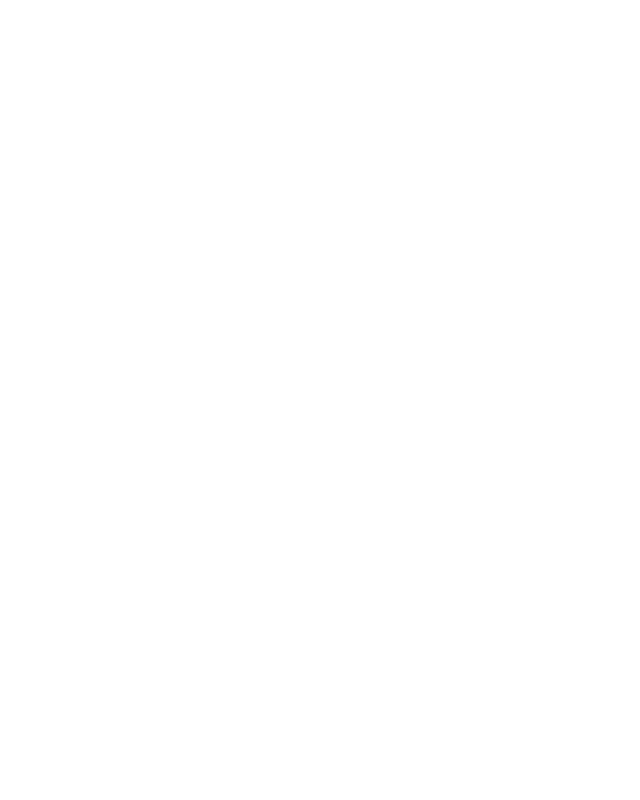
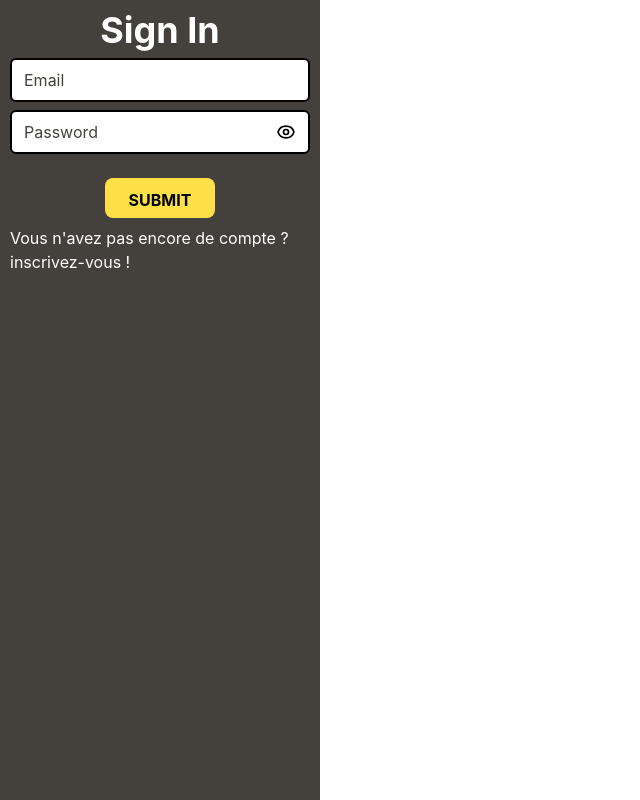
Before and after one commit to kvong92/TV_Series_Tracker, a React (Create React App) app: page /connexion in a window 1280 px wide. Before the commit this address had no page. Shown: the whole page, without its empty margins (0-640 px from the left). Built offline with nearby package versions, Linux system fonts and the light colour scheme.

Commit message:
insciption + connexion done

```diff
--- a/src/components/connexion.tsx
+++ b/src/components/connexion.tsx
@@ -2,6 +2,7 @@
 import hide_password from '../images/hide-password.svg';
 import React, { useState, useEffect } from 'react';
 import { connectUser, dbConnect } from '../Firebase/firebase'
+import { Link } from "react-router-dom";
 
 
 export default function Connexion() {
@@ -80,7 +81,7 @@
             <div>
                 <button type="submit" className="bg-yellow-300 rounded-lg py-2.5 px-6 h-10 font-bold">SUBMIT</button>
             </div>
-            <p className='text-white'>Vous n'avez pas encore de compte ? <span className='underline'>inscrivez-vous !</span></p>
+            <p className='text-white'>Vous n'avez pas encore de compte ? <Link to="/inscription" className='hover:underline'>inscrivez-vous !</Link></p>
 
         </form>
     );
--- a/src/components/inscription.tsx
+++ b/src/components/inscription.tsx
@@ -2,6 +2,7 @@
 import hide_password from '../images/hide-password.svg';
 import React, { useState, useEffect } from 'react';
 import { createUser, dbConnect, getUserSession } from '../Firebase/firebase'
+import { Link } from "react-router-dom";
 
 export default function Inscription() {
 
@@ -107,7 +108,7 @@
         <div>
             <button type="submit" className="bg-yellow-300 rounded-lg py-2.5 px-6 h-10 font-bold">SUBMIT</button>
         </div>
-        <p className='text-white'>Vous avez déjà un compte ? <span className='hover:underline'>connectez-vous !</span></p>
+        <p className='text-white'>Vous avez déjà un compte ? <Link to="/connexion" className='hover:underline'>connectez-vous !</Link></p>
       </form>
     );
   }
--- a/src/index.tsx
+++ b/src/index.tsx
@@ -3,6 +3,8 @@
 import {BrowserRouter, Route, Routes} from 'react-router-dom';
 import './index.css';
 import App from './App';
+import Connexion from './components/connexion';
+import Inscription from './components/inscription';
 const root = ReactDOM.createRoot(
   document.getElementById('root') as HTMLElement
 );
@@ -11,6 +13,8 @@
       <BrowserRouter>
         <Routes>
             <Route path="/" element={<App />} />
+            <Route path="/connexion" element={<Connexion />} />
+            <Route path="/inscription" element={<Inscription />} />
         </Routes>
       </BrowserRouter>
   </React.StrictMode>
```
